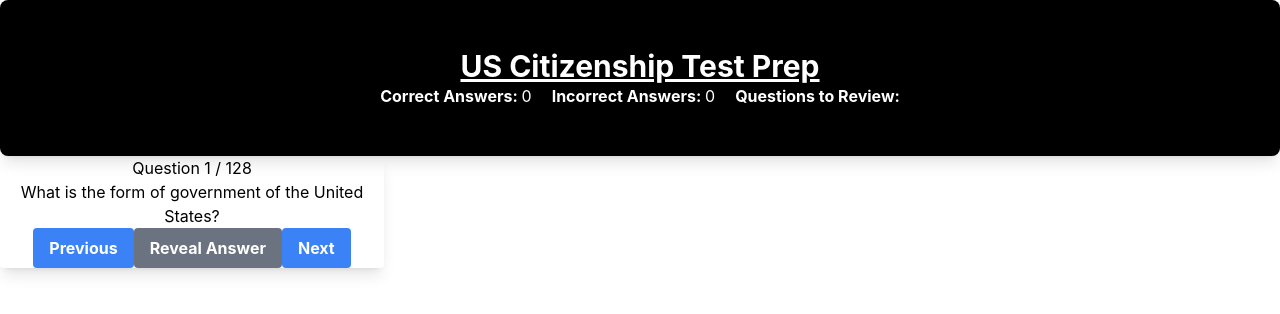
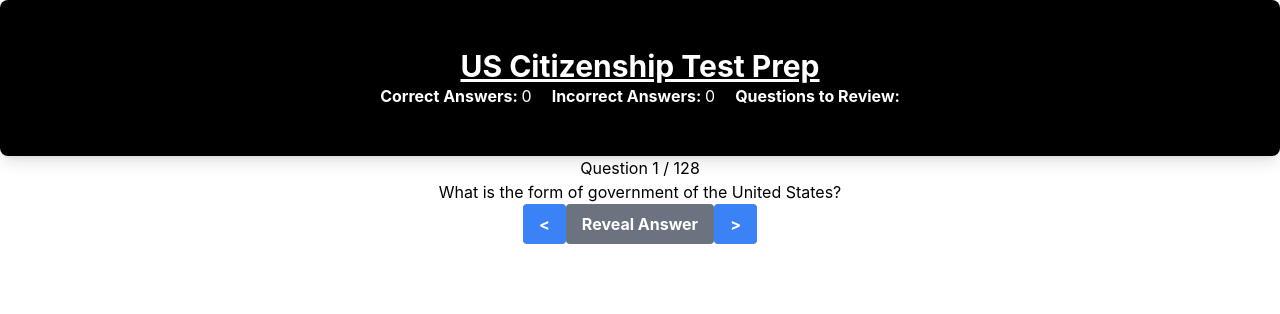
Before and after one commit to ybuchi/citizenshipTest_app, a React (Create React App) app: page / in a window 1280 px wide. Both pictures are taken after a click on the button "Start Quiz". Shown: the top 314 px of the page. Built offline with nearby package versions, Linux system fonts and the light colour scheme.

Commit message:
More configuration

```diff
--- a/src/Components/Answers.js
+++ b/src/Components/Answers.js
@@ -3,18 +3,18 @@ import RightButton from "./RightButton";
 import WrongButton from "./WrongButton";
 
 
-function Answers({question, isRevealed, className, testPerformance, setTestPerformance, questionId}) {
-
-    console.log(question);
-    const mappedAnswers = question.answers.map((answer, index)=><li class="answer" id={index}>{answer}</li>)
+function Answers({ questionObject }) {
+    const mappedAnswers = questionObject.answers.map(answer => <p>{answer}</p>)
 
     return(
-        // When we click on a question, display of the "ul" should be "none"
-        <ul class={className}>
-            {mappedAnswers}
-            <RightButton testPerformance={testPerformance} setTestPerformance={setTestPerformance}/>
-            <WrongButton testPerformance={testPerformance} setTestPerformance={setTestPerformance} questionId = {questionId}/>
-        </ul>
+        <>
+        {mappedAnswers}
+        <div>
+            <button>Correct</button>
+            <button>Incorrect</button>
+        </div>
+
+        </>
     )
 }
 
--- a/src/Components/QuestionCard.js
+++ b/src/Components/QuestionCard.js
@@ -32,16 +32,22 @@ function QuestionCard() {
     return(
         <>
             <h1>Question {questionObject.id} / {questionsData.length}</h1>
-            <p>{questionObject.question}</p>
-
-            {answerIsRevealed ? <p>{questionObject.answers}</p> : ""}
+            <h1>{questionObject.question}</h1>
 
             <button className="bg-blue-500 hover:bg-blue-700 text-white font-bold py-2 px-4 rounded"
-                    onClick={handlePreviousQuestion}>Previous</button>
+                    onClick={handlePreviousQuestion}>
+                        &lt;
+            </button>
             <button className="bg-gray-500 hover:bg-gray-700 text-white font-bold py-2 px-4 rounded"
-                    onClick={handleRevealAnswer}>Reveal Answer</button>
+                    onClick={handleRevealAnswer}>
+                        Reveal Answer
+            </button>
             <button onClick={handleNextQuestion}
-                    className="bg-blue-500 hover:bg-blue-700 text-white font-bold py-2 px-4 rounded">Next</button>
+                    className="bg-blue-500 hover:bg-blue-700 text-white font-bold py-2 px-4 rounded">
+                        &gt;
+            </button>
+
+            {answerIsRevealed ? <Answers questionObject={questionObject}/> : ""}
         </>
     )
 }
--- a/src/Components/QuestionsContainer.js
+++ b/src/Components/QuestionsContainer.js
@@ -11,11 +11,7 @@ function QuestionsContainer({testPerformance, setTestPerformance}) {
 
     return(
         <>
-
-        <div className="max-w-sm rounded overflow-hidden shadow-lg place-content-center">
             {questionCard}
-        </div>
-
         </>
     )
 }
```
